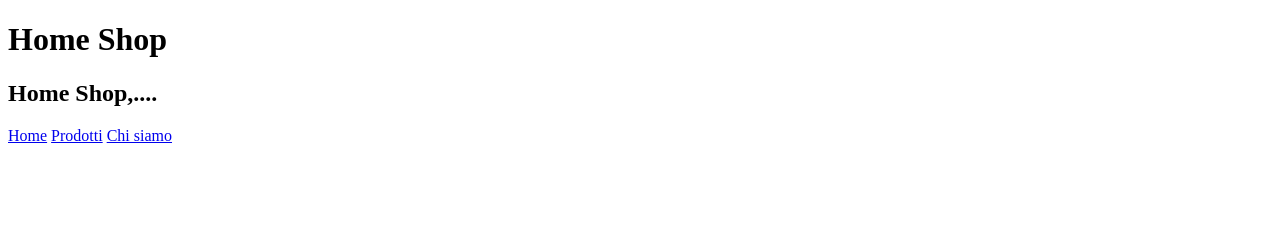
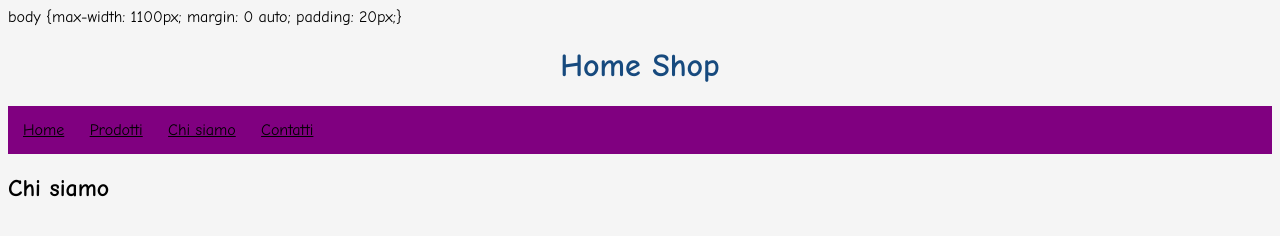
Before and after one commit to caofilippo3-beep/sitoweb4asco, a plain HTML site: page chisiamo.html in a window 1280 px wide. Drawn offline with Linux system fonts and the light colour scheme.

Commit message:
Update chisiamo.html

```diff
--- a/chisiamo.html
+++ b/chisiamo.html
@@ -1,17 +1,25 @@
 <!DOCTYPE html>
 <html lang="it">
 <head>
+	<link rel="stylesheet" href="style.css">
 	<meta charset="UTF-8">
-	<title>Chi siamo</title>
+	<title>Il mio negozio</title>
 </head>
 <body>
+	body {max-width: 1100px;
+	margin: 0 auto;
+	padding: 20px;}
+
     <h1>Home Shop</h1>
-    <h2>Home Shop,....</h2>
 	<nav>
     <a href="index.html">Home</a>
     <a href="prodotti.html">Prodotti</a>
 	<a href="chisiamo.html">Chi siamo</a>
+	<a href="contatti.html">Contatti</a>
 	</nav>
+    <h2>Chi siamo</h2>
+
+
 
 </body>
 </html>
```
